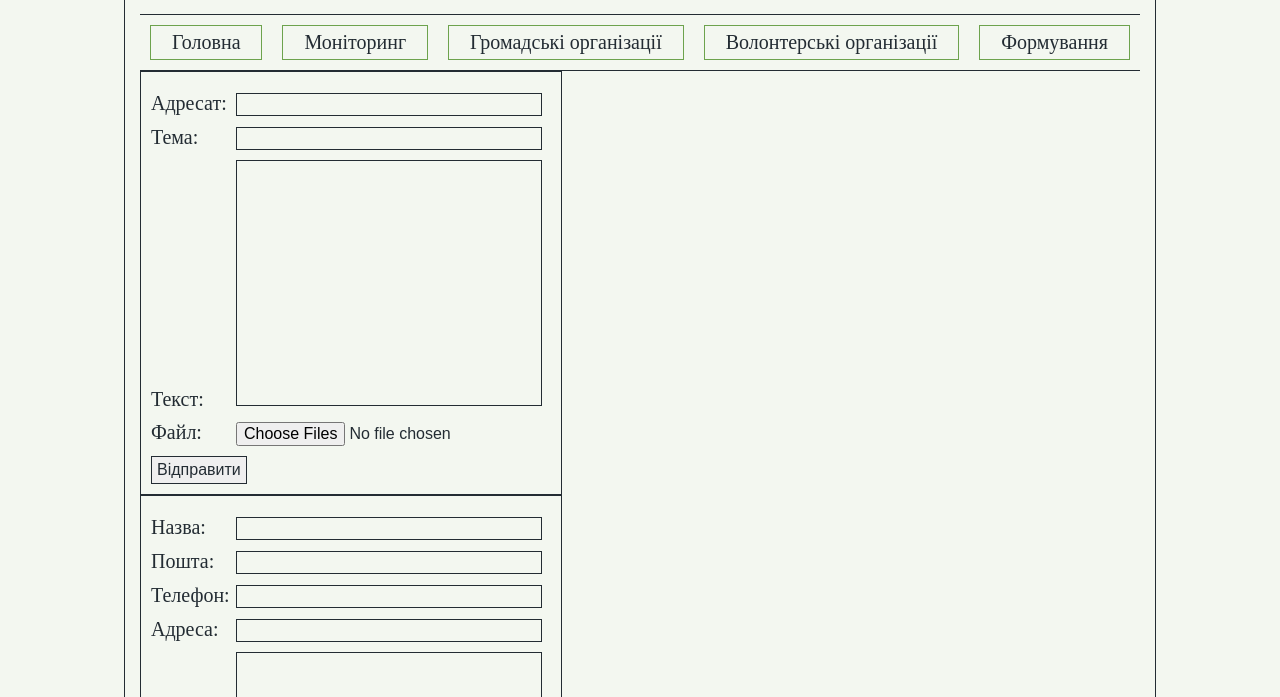
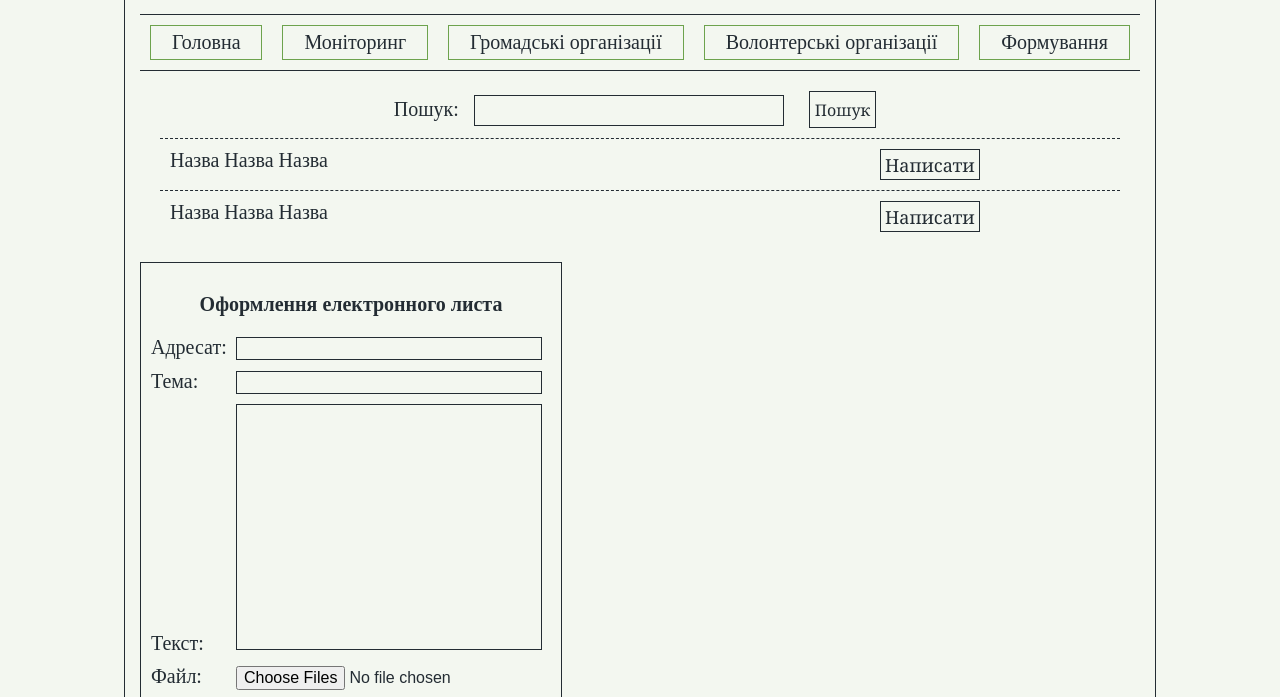
Before and after one commit to sofiiahutsaliuk/ikh, a plain HTML site: page volorg.html in a window 1280 px wide. Shown: the part 86-783 px from the top of the page. Drawn offline with Linux system fonts and the light colour scheme.

Commit message:
form page done

```diff
--- a/style.css
+++ b/style.css
@@ -150,7 +150,7 @@ footer a:hover, footer a:active{
     flex-direction: row;
 }
 
-.monitor_news input{
+.monitor_news input,   #vol_search input{
     height:25px;
     font-size: 18px;
     padding:2px 4px;
@@ -191,6 +191,22 @@ footer a:hover, footer a:active{
 
 /* #region grom_vol_org */
 
+#form_post_form{
+    width: 420px;
+}
+
+#form_post_form label{
+    width:100px;
+}
+
+#vol_search{
+    border-bottom: 1px #232c33 dashed;
+    margin: 0 20px;
+    display: flex;
+    justify-content: center;
+    gap: 10px;
+    padding: 10px;
+}
 
 .form{
     width:400px;
@@ -208,12 +224,12 @@ footer a:hover, footer a:active{
     box-sizing: content-box;
 }
 
-.form input, .form textarea{
+.form input, .form textarea, #vol_search input{
     font-size:16px;
     line-height: 16px;
 }
 
-.form input[type=text], .form input[type=email], .form textarea{
+.form input[type=text], .form input[type=email], .form textarea, #vol_search input[type=text]{
     font-size:14px;
     line-height: 14px;
     box-sizing: content-box;
@@ -228,7 +244,7 @@ footer a:hover, footer a:active{
     resize: none;
 }
 
-.form input[type=button]{
+.form input[type=button],  #vol_search input[type=button]{
     border:1px solid #232c33;
     padding:5px;
     margin-top:10px;
@@ -241,23 +257,21 @@ footer a:hover, footer a:active{
     border:1px solid #6DA34D;
 }
 
-.form input[type=text]:focus, .form input[type=email]:focus, .form textarea:focus{
+.form input[type=text]:focus, .form input[type=email]:focus, .form textarea:focus, #vol_search[type=text]:focus{
     border:1px solid #6DA34D;
 }
 
-.form input[type=button]:active{
+.form input[type=button]:active, #vol_search input[type=button]:active{
     color: #f3f7f0;
     background-color: #6DA34D;
     border:1px solid #6DA34D;
 }
 
-
-#grom_org_mail_form{
-    height:400px;
+.form_news:first-child{
+    border-top:none;
 }
 
-#grom_org_prop_form{
-    height:500px;
+.form_title{
+    text-align: center;
 }
-
 /* #endregion */
--- a/volorg.html
+++ b/volorg.html
@@ -25,7 +25,39 @@
         </div>
 
         <div class="content">
+
+            <div class = "vol_list">
+                <div id = "vol_search">
+                    <form id="vol_search_form">
+                        <label for="vol_title">Пошук: </label>
+                        <input type="text" id="vol_title" name="vol_title" />
+                        <input type="button" value="Пошук">
+                    </form>
+                </div>
+
+                <ul class="monitor_news">
+                    <li class="form_news">
+                        <form>
+                            <div class="link_container">
+                                <a href="" target="_blank">Назва Назва Назва</a>
+                            </div>
+                            <input type="button" class="news_accept" value="Написати" />
+                        </form>
+                    </li>
+                    <li class="form_news">
+                        <form>
+                            <div class="link_container">
+                                <a href="" target="_blank">Назва Назва Назва</a>
+                            </div>
+                            <input type="button" class="news_accept" value="Написати" />
+                        </form>
+                    </li>
+                </ul>
+            </div>
+
             <form class="form" id="vol_org_mail_form">
+
+                <h3 class = "form_title">Оформлення електронного листа</h3>
 
                 <div class="form_row">
                     <label for="vol_mail_email">Адресат:</label>
@@ -50,8 +82,9 @@
                 <input type="button" id="vol_mail_submit" class="vol_mail_submit" value="Відправити" />
 
             </form>
-
+<br>
             <form class="form" id="vol_org_prop_form">
+                <h3 class = "form_title">Оформлення пропозиції</h3>
 
                 <div class="form_row">
                     <label for="vol_prop_title">Назва: </label>
```
Also changed, not shown: form.html (+36 -0 lines), gromorg.html (+6 -1 lines).
